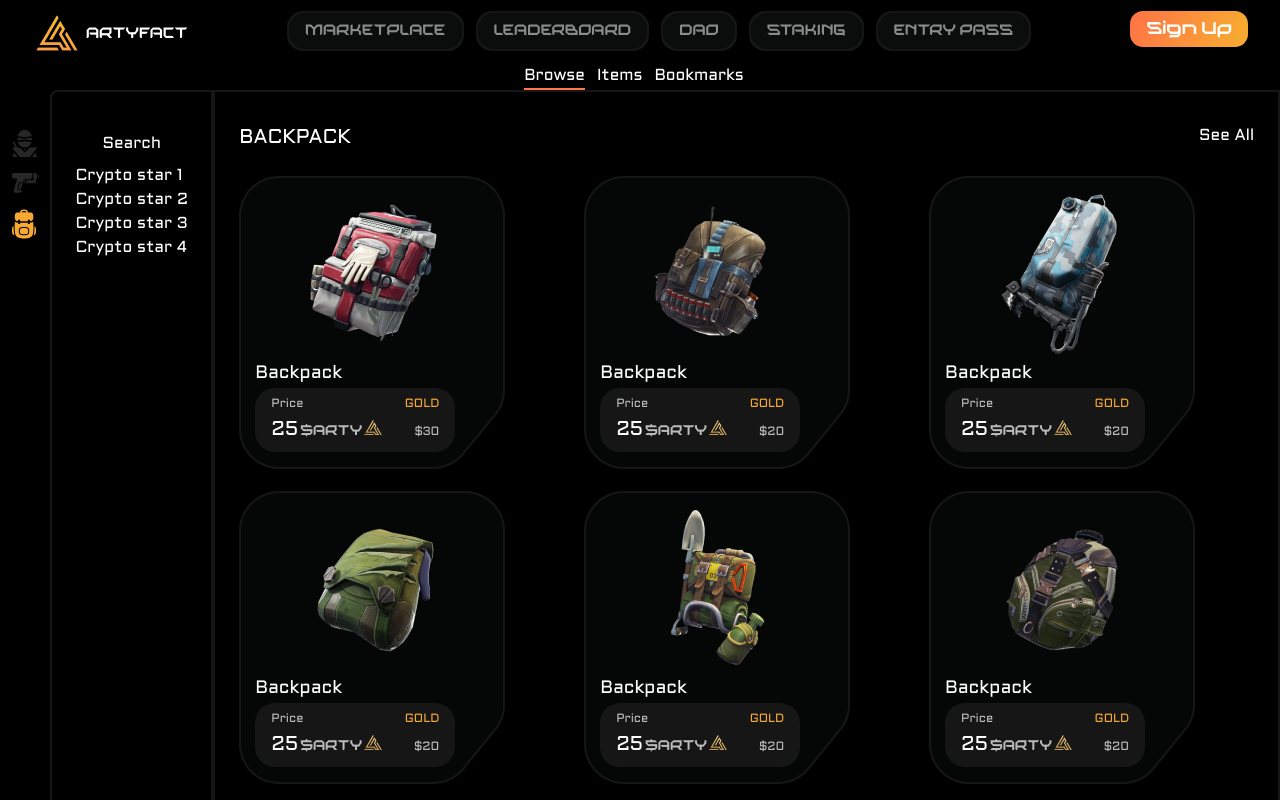
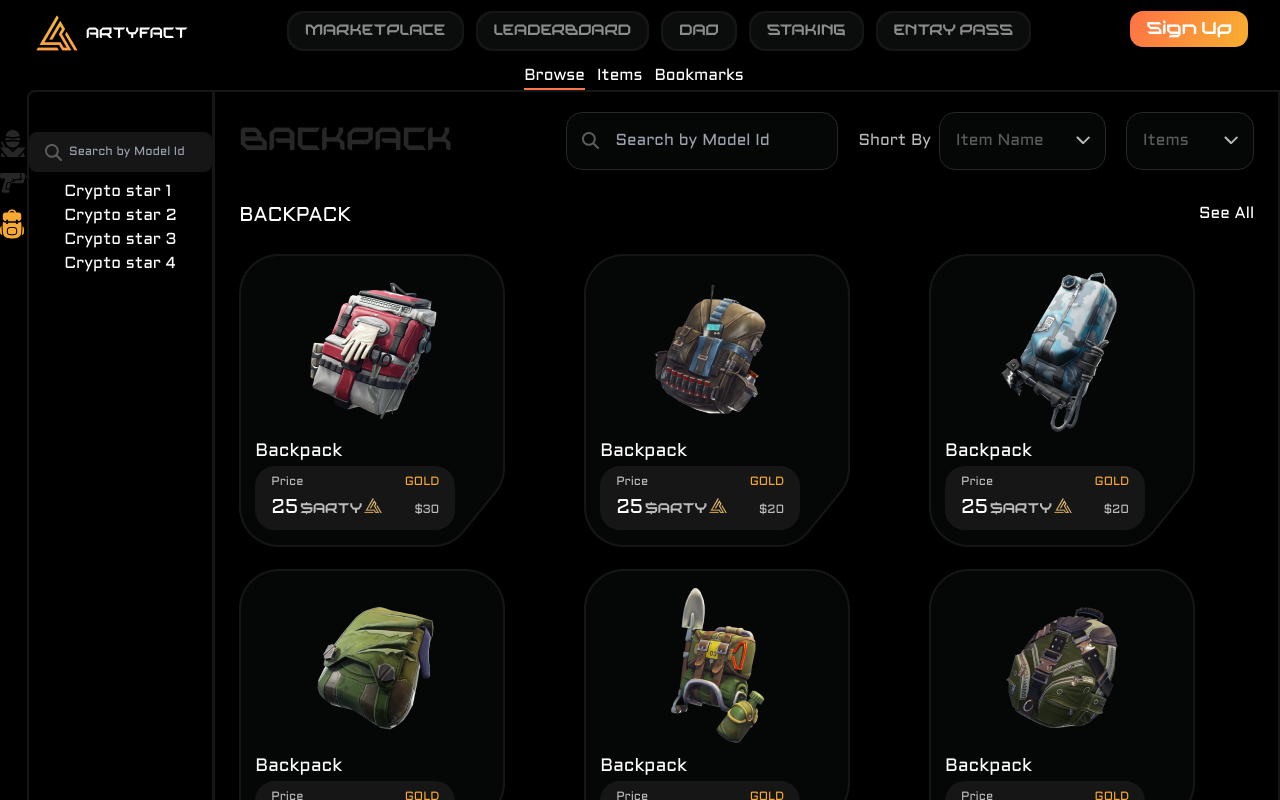
Before and after one commit to Praful2511/artyfact-rough, a Next.js app: page /marketplace/browse/bagpack in a window 1280 px wide. Shown: the top 800 px of the page. Built offline with nearby package versions, Linux system fonts and the light colour scheme.

Commit message:
search, sorty by added

```diff
--- a/src/app/(pages)/marketplace/browse/avatar/page.js
+++ b/src/app/(pages)/marketplace/browse/avatar/page.js
@@ -12,6 +12,12 @@ import avt10 from "@/images/avatars/avatar10.png";
 import avt11 from "@/images/avatars/avatar11.png";
 import avt12 from "@/images/avatars/avatar12.png";
 import avt13 from "@/images/avatars/avatar13.png";
+import downarrow from '@/images/icon/downarrowSelect.png'
+import Iconfeathersearch from '@/images/icon/Iconfeathersearch.png'
+import Image from "next/image";
+
+let sortBy = ["Item Name", "Price", "Value"]
+let options = ["Items", "Prices", "Values"]
 
 export default function AvatarPage() {
 	let avatars = [
@@ -110,21 +116,41 @@ export default function AvatarPage() {
 
 	return (
 		<main>
-   {/*    <div>
-        <div>Avatar</div>
-        <div>
-          <div>seacrch</div>
-          <div>
-            <div>
-              {" "}
-              <span>Sort By :</span>
+			<div className="mx-6 mb-20">
+				<div className='flex justify-between items-center'>
+					<div className='!text-3xl font-normal Starzone text-[#272728]'>AVATAR</div>
+					<div className="flex gap-5">
+						<div className='relative'>
+							<input type='text'
+								placeholder='Search by Model Id '
+								className=' bg-[#050606] p-4 pl-12 w-[272px] rounded-2xl text-[#5C5C5C] font-normal border border-[#272728]'
+							/>
+							<Image src={Iconfeathersearch} className="absolute top-5 left-4" alt="Iconfeathersearch" />
 						</div>
-            <div></div>
+						<div className='flex gap-2 items-center'>
+							<div className='text-[#B9B9B9]'>Short By</div>
+							<div className='relative'>
+								<select className='bg-[#050606] appearance-none w-[167px] p-4 rounded-2xl text-[#5C5C5C] font-normal border border-[#272728]'>
+									{sortBy.length ? sortBy.map((item) =>
+										<option value={item} className='text-[#5C5C5C]'>{item}</option>
+									) : ""}
+								</select>
+								<Image src={downarrow} className="absolute top-6 right-4" alt="downarrow" />
 							</div>
 						</div>
-      </div> */}
-      <div className="mb-20">
-        <div className="mx-6 mt-8">
+						<div>
+							<div className='relative'>
+								<select className='bg-[#050606] appearance-none w-32 p-4 rounded-2xl text-[#5C5C5C] font-normal border border-[#272728]'>
+									{options.length ? options.map((item) =>
+										<option value={item} className='text-[#5C5C5C]'>{item}</option>
+									) : ""}
+								</select>
+								<Image src={downarrow} className="absolute top-6 right-4" alt="downarrow" />
+							</div>
+						</div>
+					</div>
+				</div>
+				<div className="mt-8">
 					<div className="flex justify-between">
 						<div className="font-normal text-xl">AVATAR</div>
 						<div>See All</div>
--- a/src/app/(pages)/marketplace/browse/bagpack/page.js
+++ b/src/app/(pages)/marketplace/browse/bagpack/page.js
@@ -9,6 +9,13 @@ import bag7 from '@/images/backpacks/beg7.png'
 import bag8 from '@/images/backpacks/beg8.png'
 import bag9 from '@/images/backpacks/beg9.png'
 import SmallCard from '@/components/common/smallCard'
+import downarrow from '@/images/icon/downarrowSelect.png'
+import Iconfeathersearch from '@/images/icon/Iconfeathersearch.png'
+import Image from 'next/image'
+
+let sortBy = ["Item Name", "Price", "Value"]
+let options = ["Items", "Prices", "Values"]
+
 export default function BagpackPage() {
 	let backpacks = [
 		{
@@ -76,19 +83,54 @@ export default function BagpackPage() {
 		},
 	];
 	return (
-        <div className='mb-20'>
-          	<div className='mx-6 mt-8'>
+		<main>
+
+			<div className='mx-6 mb-20'>
+				<div className='flex justify-between items-center'>
+					<div className='!text-3xl font-normal Starzone text-[#272728]'>BACKPACK</div>
+					<div className="flex gap-5">
+						<div className='relative'>
+							<input type='text'
+								placeholder='Search by Model Id '
+								className=' bg-[#050606] p-4 pl-12 w-[272px] rounded-2xl text-[#5C5C5C] font-normal border border-[#272728]'
+							/>
+							<Image src={Iconfeathersearch} className="absolute top-5 left-4" alt="Iconfeathersearch" />
+						</div>
+						<div className='flex gap-2 items-center'>
+							<div className='text-[#B9B9B9]'>Short By</div>
+							<div className='relative'>
+								<select className='bg-[#050606] appearance-none w-[167px] p-4 rounded-2xl text-[#5C5C5C] font-normal border border-[#272728]'>
+									{sortBy.length ? sortBy.map((item) =>
+										<option value={item} className='text-[#5C5C5C]'>{item}</option>
+									) : ""}
+								</select>
+								<Image src={downarrow} className="absolute top-6 right-4" alt="downarrow" />
+							</div>
+						</div>
+						<div>
+							<div className='relative'>
+								<select className='bg-[#050606] appearance-none w-32 p-4 rounded-2xl text-[#5C5C5C] font-normal border border-[#272728]'>
+									{options.length ? options.map((item) =>
+										<option value={item} className='text-[#5C5C5C]'>{item}</option>
+									) : ""}
+								</select>
+								<Image src={downarrow} className="absolute top-6 right-4" alt="downarrow" />
+							</div>
+						</div>
+					</div>
+				</div>
+				<div className='mt-8'>
 					<div className='flex justify-between'>
 						<div className='font-normal text-xl'>BACKPACK</div>
 						<div>See All</div>
 					</div>
 					<div className="w-full grid md:grid-cols-2 xl:grid-cols-3 2xl:grid-cols-4 gap-5 mt-6">
 						{backpacks.length
-					? backpacks.map((item, index) => <SmallCard key={index} data={item}/>)
+							? backpacks.map((item, index) => <SmallCard key={index} data={item} />)
 							: ""}
 					</div>
 				</div>
-
 			</div>
+		</main>
 	)
 }
--- a/src/app/(pages)/marketplace/browse/page.js
+++ b/src/app/(pages)/marketplace/browse/page.js
@@ -100,9 +100,10 @@ export default function BrowserPage() {
 	let sortBy = ["Item Name", "Price", "Value"]
 	let options = ["Items", "Prices", "Values"]
 
-	return <div className='mx-6 mt-8 mb-20'>
+	return <main>
+		<div className='mx-6 mb-20'>
 			<div className='flex justify-between items-center'>
-			<div className='text-3xl font-normal Starzone text-[#272728]'>MARKETPLACE</div>
+				<div className='!text-3xl font-normal Starzone text-[#272728]'>MARKETPLACE</div>
 				<div className="flex gap-5">
 					<div className='relative'>
 						<input type='text'
@@ -179,4 +180,5 @@ export default function BrowserPage() {
 				</div>
 			</div>
 		</div>
+	</main>
 }
--- a/src/app/(pages)/marketplace/browse/weapon/page.js
+++ b/src/app/(pages)/marketplace/browse/weapon/page.js
@@ -9,6 +9,13 @@ import gun8 from "@/images/weapons/gun2.png";
 import gun9 from "@/images/weapons/gun2.png";
 import gun10 from "@/images/weapons/gun2.png";
 import SmallCard from "@/components/common/smallCard";
+import downarrow from '@/images/icon/downarrowSelect.png'
+import Iconfeathersearch from '@/images/icon/Iconfeathersearch.png'
+import Image from "next/image";
+
+let sortBy = ["Item Name", "Price", "Value"]
+let options = ["Items", "Prices", "Values"]
+
 export default function WeaponPage() {
 	let weapons = [
 		{
@@ -82,19 +89,55 @@ export default function WeaponPage() {
 			value: 25,
 		},
 	];
+
 	return (
-    <div className="mb-20">
-    <div className='mx-6 mt-8'>
+		<main>
+			<div className="mx-6 mb-20">
+				<div className='flex justify-between items-center'>
+					<div className='!text-3xl font-normal Starzone text-[#272728]'>WEAPON</div>
+					<div className="flex gap-5">
+						<div className='relative'>
+							<input type='text'
+								placeholder='Search by Model Id '
+								className=' bg-[#050606] p-4 pl-12 w-[272px] rounded-2xl text-[#5C5C5C] font-normal border border-[#272728]'
+							/>
+							<Image src={Iconfeathersearch} className="absolute top-5 left-4" alt="Iconfeathersearch" />
+						</div>
+						<div className='flex gap-2 items-center'>
+							<div className='text-[#B9B9B9]'>Short By</div>
+							<div className='relative'>
+								<select className='bg-[#050606] appearance-none w-[167px] p-4 rounded-2xl text-[#5C5C5C] font-normal border border-[#272728]'>
+									{sortBy.length ? sortBy.map((item) =>
+										<option value={item} className='text-[#5C5C5C]'>{item}</option>
+									) : ""}
+								</select>
+								<Image src={downarrow} className="absolute top-6 right-4" alt="downarrow" />
+							</div>
+						</div>
+						<div>
+							<div className='relative'>
+								<select className='bg-[#050606] appearance-none w-32 p-4 rounded-2xl text-[#5C5C5C] font-normal border border-[#272728]'>
+									{options.length ? options.map((item) =>
+										<option value={item} className='text-[#5C5C5C]'>{item}</option>
+									) : ""}
+								</select>
+								<Image src={downarrow} className="absolute top-6 right-4" alt="downarrow" />
+							</div>
+						</div>
+					</div>
+				</div>
+				<div className='mt-8'>
 					<div className='flex justify-between'>
 						<div className='font-normal text-xl'>WEAPON SKIN</div>
 						<div>See All</div>
 					</div>
 					<div className="w-full grid md:grid-cols-2 xl:grid-cols-3 2xl:grid-cols-4 gap-5 mt-6">
 						{weapons.length
-					? weapons.map((item, index) => <SmallCard key={index} data={item}/>)
+							? weapons.map((item, index) => <SmallCard key={index} data={item} />)
 							: ""}
 					</div>
 				</div>
 			</div>
+		</main>
 	);
 }
--- a/src/components/sidebar_marketplace/marketplaceSideBar.js
+++ b/src/components/sidebar_marketplace/marketplaceSideBar.js
@@ -8,39 +8,47 @@ import { useEffect, useState } from "react";
 import BackpackIcon from "../icons/backpackIcon";
 import WeaponIcon from "../icons/weaponIcon";
 import AvatarIcon from "@/components/icons/avatarIcon.js";
+import Iconfeathersearch from '@/images/icon/Iconfeathersearch.png'
+
 const MarketplaceSideBar = (props) => {
 
     const [active, setActive] = useState('');
 
-    useEffect(()=>{
-        setActive((window.location.pathname).replace('/',''))
-    },[])
+    useEffect(() => {
+        setActive((window.location.pathname).replace('/', ''))
+    }, [])
 
     return (
         <div class="flex justify-between h-full">
             <div className="flex flex-col justify-between items-center h-full w-[50px]">
                 <div className="pt-10">
-                {/* #272728 #F8A932 */}
-                    <div className="mb-4" onClick={()=>{setActive('/marketplace/browse/avatar')}}>
+                    {/* #272728 #F8A932 */}
+                    <div className="mb-4" onClick={() => { setActive('/marketplace/browse/avatar') }}>
                         <Link href='/marketplace/browse/avatar'>
-                            <AvatarIcon fill={`${active!="" && active.includes('avatar') ? '#F8A932': '#272728'}`} />
+                            <AvatarIcon fill={`${active != "" && active.includes('avatar') ? '#F8A932' : '#272728'}`} />
                         </Link>
                     </div>
-                    <div className="mb-4" onClick={()=>{setActive('/marketplace/browse/weapon')}}>
+                    <div className="mb-4" onClick={() => { setActive('/marketplace/browse/weapon') }}>
                         <Link href='/marketplace/browse/weapon'>
-                            <WeaponIcon fill={`${active!="" && active.includes('weapon') ? '#F8A932': '#272728'}`} />
+                            <WeaponIcon fill={`${active != "" && active.includes('weapon') ? '#F8A932' : '#272728'}`} />
                         </Link>
                     </div>
-                    <div className="mb-4" onClick={()=>{setActive('/marketplace/browse/bagpack')}}>
+                    <div className="mb-4" onClick={() => { setActive('/marketplace/browse/bagpack') }}>
                         <Link href='/marketplace/browse/bagpack'>
-                            <BackpackIcon fill={`${active!="" && active.includes('bagpack') ? '#F8A932': '#272728'}`} />
+                            <BackpackIcon fill={`${active != "" && active.includes('bagpack') ? '#F8A932' : '#272728'}`} />
                         </Link>
                     </div>
                 </div>
                 {/* <div className="">Faq</div> */}
             </div>
             <div className="flex flex-col flex-1 items-center rounded-l-lg border-[2px] border-[#161617] h-full">
-                <div className="pt-10">Search</div>
+                <div className='relative mt-10'>
+                    <input type='text'
+                        placeholder='Search by Model Id '
+                        className=' bg-[#161617] text-xs p-3 pl-10 focus:outline-none w-[183px] rounded-lg text-[#5C5C5C] font-normal border-0'
+                    />
+                    <Image src={Iconfeathersearch} className="absolute top-3 left-4" alt="Iconfeathersearch" />
+                </div>
                 <div className="py-2">
                     <ul>
                         <li>Crypto star 1</li>
```
Lines whose indentation alone changed are shown as unchanged.
